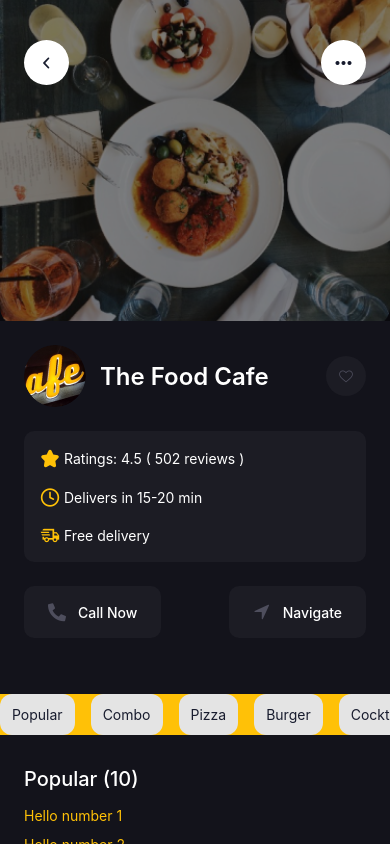
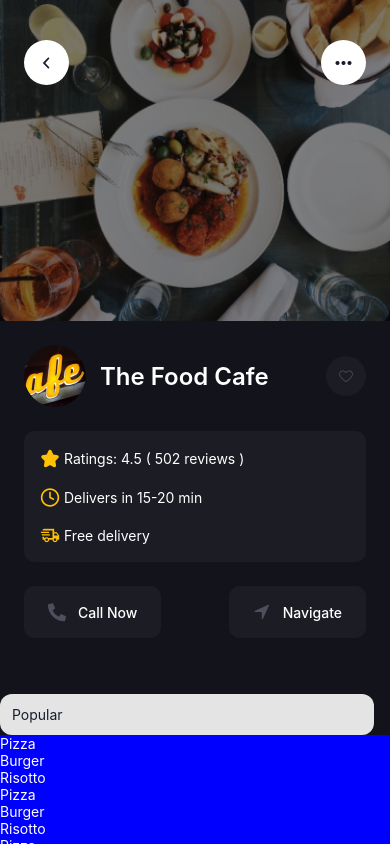
Before and after one commit to oke-yomi/hiitown, a React Native app: screen / in a window 390 px wide. Built offline with nearby package versions, Linux system fonts and the light colour scheme.

Commit message:
fix virtualized list error

```diff
--- a/components/Home.tsx
+++ b/components/Home.tsx
@@ -1,15 +1,14 @@
-import React, { useRef } from "react";
+import React, { useRef, useState } from "react";
 import {
+  FlatList,
   ImageBackground,
   StyleSheet,
   Text,
   View,
-  useWindowDimensions,
 } from "react-native";
 import Animated, {
   interpolate,
   interpolateColor,
-  useAnimatedScrollHandler,
   useAnimatedStyle,
   useSharedValue,
 } from "react-native-reanimated";
@@ -18,42 +17,13 @@ import { Colors } from "theme/colors";
 import Details from "./Details";
 import DisplayedItems from "./DisplayedItems";
 import Header from "./Header";
+import { DATA } from "./data";
 
 const mainTitle = "The Food Cafe";
 
 const Home = () => {
   const scrollY = useSharedValue(0);
   const isSticky = useSharedValue(false);
-
-  const { height: screenHeight } = useWindowDimensions();
-  console.log("screenHeight", screenHeight);
-
-  const categoryListTop = useSharedValue(0);
-  const categoryListRef = useRef<View>(null);
-
-  const onCategoryListLayout = () => {
-    categoryListRef.current?.measure(
-      (_x, _y, _width, _height, _pageX, pageY) => {
-        categoryListTop.value = pageY;
-      },
-    );
-  };
-
-  const categoryListStyle = useAnimatedStyle(() => {
-    const backgroundColor = isSticky.value ? "red" : "blue";
-
-    return {
-      backgroundColor,
-    };
-  });
-
-  const scrollHandler = useAnimatedScrollHandler({
-    onScroll: (event) => {
-      scrollY.value = event.contentOffset.y;
-
-      isSticky.value = Math.round(categoryListTop.value - scrollY.value) <= 90;
-    },
-  });
 
   const headerStyle = useAnimatedStyle(() => {
     const opacity = interpolate(scrollY.value, [0, 250], [0, 1], {
@@ -78,6 +48,17 @@ const Home = () => {
     };
   });
 
+  const popularRef = useRef<View>(null);
+  const stickyRef = useRef(false);
+
+  console.log(stickyRef);
+
+  const stickyStyle = useAnimatedStyle(() => ({
+    // position: isSticky.value === true ? "absolute" : "relative",
+    // top: isSticky.value === true ? 0 : undefined,
+    backgroundColor: stickyRef.current ? "red" : "blue",
+  }));
+
   return (
     <>
       <Header
@@ -86,111 +67,62 @@ const Home = () => {
         showBackgroundAnimatedStyle={backgroundStyle}
       />
 
-      <Animated.ScrollView
-        style={{ flex: 1 }}
-        onScroll={scrollHandler}
-        scrollEventThrottle={16}
+      <FlatList
+        data={DATA}
+        keyExtractor={(item) => item.title}
+        renderItem={({ item }) => (
+          <Animated.View
+            style={[
+              { backgroundColor: stickyRef.current ? "red" : "blue" },
+              stickyStyle,
+            ]}
           >
-        <View style={[styles.image, { position: "relative" }]}>
+            {item.data.map((it, index) => (
+              <Text key={index} style={{ color: "white" }}>
+                {it}
+              </Text>
+            ))}
+          </Animated.View>
+        )}
+        ListHeaderComponent={() => (
+          <>
             <ImageBackground
               source={require("../assets/images/background.png")}
               resizeMode="cover"
               style={styles.image}
-          />
-
+            >
               <View style={styles.bgOverlay} />
-        </View>
-
-        <View>
+            </ImageBackground>
             <Details mainTitle={mainTitle} />
 
-          <View
-            style={[styles.categoryList, categoryListStyle]}
-            onLayout={onCategoryListLayout}
-            ref={categoryListRef}
-          >
-            <Animated.ScrollView
-              horizontal
-              showsHorizontalScrollIndicator={false}
-            >
-              <>
-                <View
-                  style={{
+            <Animated.View
+              ref={popularRef}
+              style={[
+                {
                   marginRight: 16,
                   padding: 12,
                   borderRadius: 12,
                   backgroundColor: Colors.offWhite,
-                  }}
+                  // position: isSticky.value ? "absolute" : "relative",
+                  // top: 90,
+                },
+              ]}
             >
               <Text style={{ color: Colors.blue }}>Popular</Text>
-                </View>
-                <View
-                  style={{
-                    marginRight: 16,
-                    padding: 12,
-                    borderRadius: 12,
-                    backgroundColor: Colors.offWhite,
+            </Animated.View>
+          </>
+        )}
+        ListFooterComponent={DisplayedItems}
+        onScroll={({ nativeEvent }) => {
+          scrollY.value = nativeEvent.contentOffset.y;
+
+          popularRef.current?.measure((x, y, width, height, pageX, pageY) => {
+            isSticky.value = pageY <= 90;
+            // stickyRef.current = pageY <= 90;
+          });
         }}
-                >
-                  <Text style={{ color: Colors.blue }}>Combo</Text>
-                </View>
-                <View
-                  style={{
-                    marginRight: 16,
-                    padding: 12,
-                    borderRadius: 12,
-                    backgroundColor: Colors.offWhite,
-                  }}
-                >
-                  <Text style={{ color: Colors.blue }}>Pizza</Text>
-                </View>
-                <View
-                  style={{
-                    marginRight: 16,
-                    padding: 12,
-                    borderRadius: 12,
-                    backgroundColor: Colors.offWhite,
-                  }}
-                >
-                  <Text style={{ color: Colors.blue }}>Burger</Text>
-                </View>
-                <View
-                  style={{
-                    marginRight: 16,
-                    padding: 12,
-                    borderRadius: 12,
-                    backgroundColor: Colors.offWhite,
-                  }}
-                >
-                  <Text style={{ color: Colors.blue }}>Cocktails</Text>
-                </View>
-                <View
-                  style={{
-                    marginRight: 16,
-                    padding: 12,
-                    borderRadius: 12,
-                    backgroundColor: Colors.offWhite,
-                  }}
-                >
-                  <Text style={{ color: Colors.blue }}>Smoothies</Text>
-                </View>
-                <View
-                  style={{
-                    marginRight: 16,
-                    padding: 12,
-                    borderRadius: 12,
-                    backgroundColor: Colors.offWhite,
-                  }}
-                >
-                  <Text style={{ color: Colors.blue }}>Extras</Text>
-                </View>
-              </>
-            </Animated.ScrollView>
-          </View>
-
-          <DisplayedItems />
-        </View>
-      </Animated.ScrollView>
+        scrollEventThrottle={16}
+      />
     </>
   );
 };
```
Also changed, not shown: components/HomeCopy.tsx (added, +219 -0 lines). Lines whose indentation alone changed are shown as unchanged.
